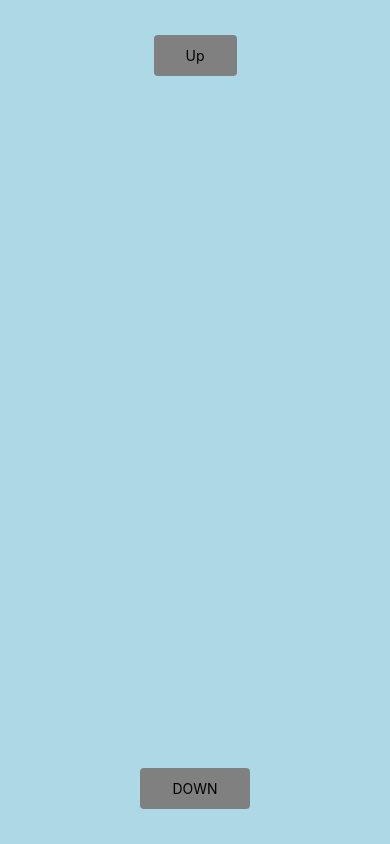
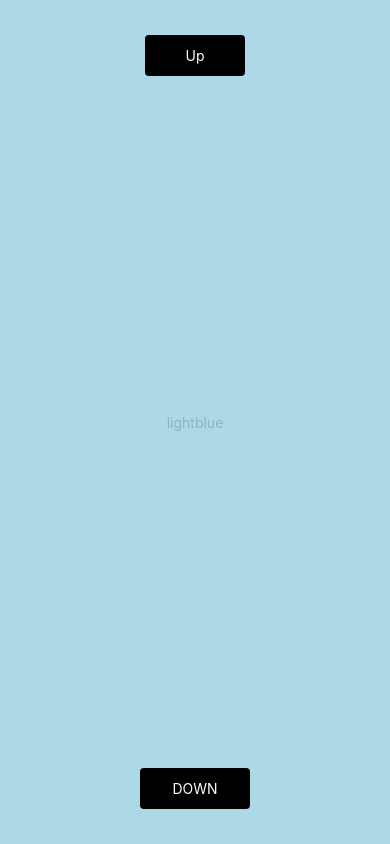
Before and after one commit to AdamPJohnson/ColorPicker, a React Native app: screen / in a window 390 px wide. Both pictures are taken after a click on the button "START!". Shown: the top 844 px of the page. Built offline with nearby package versions, Linux system fonts and the light colour scheme.

Commit message:
implemented relative color for colorName text and animated scroll

```diff
--- a/ColorCarousel.js
+++ b/ColorCarousel.js
@@ -1,36 +1,67 @@
-import React, { useState } from "react";
-import { View, Text, Pressable, Dimensions } from "react-native";
+import React, { useState, useRef, useEffect } from "react";
+import { Animated, View, Text, Pressable, Dimensions } from "react-native";
 import styles from "./styles";
 
-const fakeColors = ["lightblue", "coral", "salmon", "dodgerblue"];
+const fakeColors = [
+  { name: "lightblue", hex: "#add8e6" },
+  { name: "coral", hex: "#ff7f50" },
+  { name: "salmon", hex: "#fa8072" },
+  { name: "dodgerblue", hex: "#1e90ff" },
+];
 const windowWidth = Dimensions.get("window").width;
 const windowHeight = Dimensions.get("window").height;
 const scrollTopMax = -1 * (fakeColors.length - 1) * windowHeight;
 function ColorCarousel({ setWelcome }) {
-  const [scroll, setScroll] = useState(0);
-  const onScroll = (direction) => {
-    if (direction === "up" && scroll < 0) {
-      setScroll((s) => s + windowHeight);
-      console.log(scroll);
-    } else if (direction === "down" && scroll > scrollTopMax) {
-      setScroll((s) => s - windowHeight);
+  const scroll = useRef(new Animated.Value(0)).current; // Initial value for opacity: 0
+  // const [scroll, setScroll] = useState(0);
+  const [scrollIndex, setScrollIndex] = useState(0);
+  const onScrollUp = () => {
+    if (scrollIndex < 0) {
+      setScrollIndex((index) => index + 1);
     }
   };
-  const colorScroll = fakeColors.map((color) => (
+  const onScrollDown = () => {
+    if (scrollIndex > -fakeColors.length - 1) {
+      console.log(scrollIndex);
+      setScrollIndex((index) => index - 1);
+    }
+  };
+  useEffect(() => {
+    Animated.timing(scroll, {
+      toValue: windowHeight * scrollIndex,
+      duration: 1000,
+      useNativeDriver: false,
+    }).start();
+  }, [scrollIndex]);
+  const colorScroll = fakeColors.map((color) => {
+    var num = parseInt(color.hex.slice(1), 16);
+    var r = Math.max((num >> 16) - 35, 0);
+    var b = Math.max(((num >> 8) & 0x00ff) - 35, 0);
+    var g = Math.max((num & 0x0000ff) - 35, 0);
+    var newColor = g | (b << 8) | (r << 16);
+    newColor = "#" + newColor.toString(16);
+    console.log(typeof textColor);
+    return (
       <View
-      key={color}
+        key={color.hex}
         style={{
           zIndex: -1,
-        backgroundColor: color,
+          backgroundColor: color.hex,
           width: windowWidth,
           height: windowHeight,
+          alignItems: "center",
+          justifyContent: "center",
         }}
-    />
-  ));
+      >
+        <Text style={{ color: newColor }}>{color.name}</Text>
+      </View>
+    );
+  });
   return (
     <View style={styles.colorScrollContainer}>
-      <View
+      <Animated.View
         style={{
+          transition: "top 100ms ease 0s",
           position: "absolute",
           top: scroll,
           height: windowHeight,
@@ -38,15 +69,12 @@ function ColorCarousel({ setWelcome }) {
         }}
       >
         {colorScroll}
-      </View>
-      <Pressable style={styles.scrollUpButton} onPress={() => onScroll("up")}>
-        <Text>Up</Text>
+      </Animated.View>
+      <Pressable style={styles.scrollUpButton} onPress={onScrollUp}>
+        <Text style={{ color: "white" }}>Up</Text>
       </Pressable>
-      <Pressable
-        style={styles.scrollDownButton}
-        onPress={() => onScroll("down")}
-      >
-        <Text>DOWN</Text>
+      <Pressable style={styles.scrollDownButton} onPress={onScrollDown}>
+        <Text style={{ color: "white" }}>DOWN</Text>
       </Pressable>
       {/* <Pressable style={styles.stopButton} onPress={() => setWelcome(true)}>
         <Text>Stop</Text>
--- a/styles.js
+++ b/styles.js
@@ -42,9 +42,10 @@ const styles = StyleSheet.create({
     justifyContent: "center",
     paddingVertical: 12,
     paddingHorizontal: 32,
+    width: 100,
     borderRadius: 4,
     elevation: 3,
-    backgroundColor: "grey",
+    backgroundColor: "black",
   },
   scrollDownButton: {
     position: "absolute",
@@ -53,9 +54,10 @@ const styles = StyleSheet.create({
     justifyContent: "center",
     paddingVertical: 12,
     paddingHorizontal: 32,
+    // width: 100,
     borderRadius: 4,
     elevation: 3,
-    backgroundColor: "grey",
+    backgroundColor: "black",
   },
 });
 
```
Lines whose indentation alone changed are shown as unchanged.
